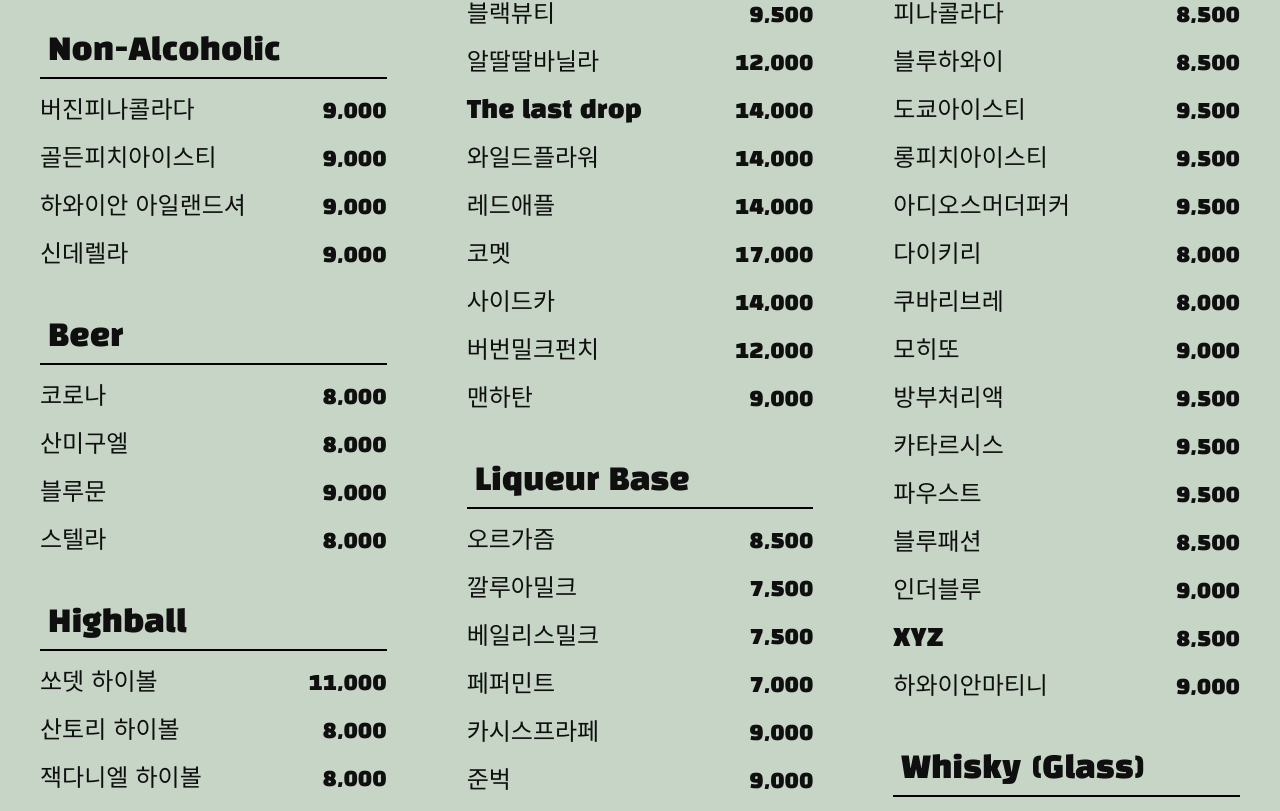
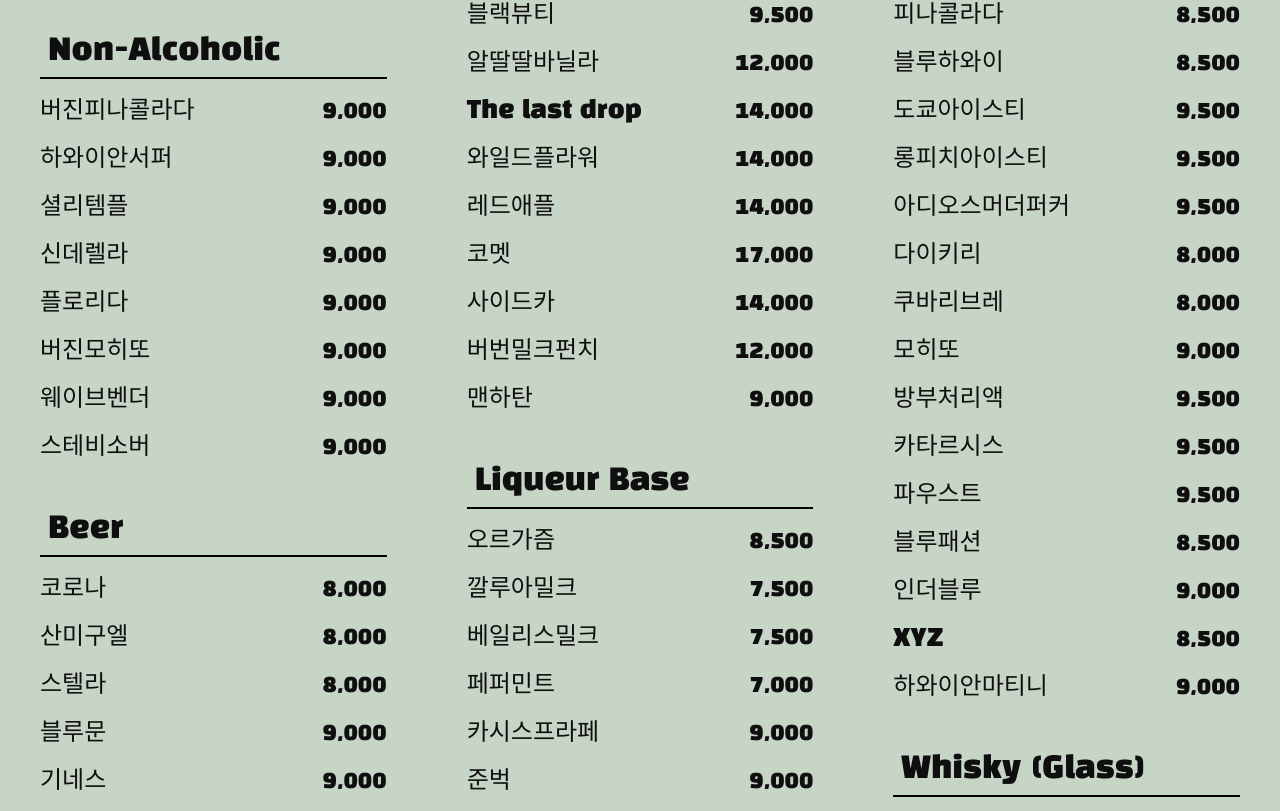
Before and after one commit to jaewoo-ahn/soThat, a React (Create React App) app: page /barmenu in a window 1280 px wide. Shown: the part 1189-2000 px from the top of the page. Built offline with nearby package versions, Linux system fonts and the light colour scheme.

Commit message:
data : liquer base

```diff
--- a/src/data/bar.js
+++ b/src/data/bar.js
@@ -479,10 +479,46 @@ export const barmenu = [
   {
     base: "Non-Alcoholic",
     items: [
-      { name: "버진피나콜라다", price: "9,000" },
-      { name: "골든피치아이스티", price: "9,000" },
-      { name: "하와이안 아일랜드셔", price: "9,000" },
-      { name: "신데렐라", price: "9,000" },
+      {
+        name: "버진피나콜라다",
+        price: "9,000",
+        ingredient: ["코코넛", "파인애플"],
+      },
+      {
+        name: "하와이안서퍼",
+        price: "9,000",
+        ingredient: ["코코넛", "파인애플", "파인애플링"],
+      },
+      {
+        name: "셜리템플",
+        price: "9,000",
+        ingredient: ["진저에일", "석류"],
+      },
+      {
+        name: "신데렐라",
+        price: "9,000",
+        ingredient: ["오렌지쥬스", "파인애플쥬스", "레몬쥬스"],
+      },
+      {
+        name: "플로리다",
+        price: "9,000",
+        ingredient: ["오렌지쥬스", "레몬쥬스", "아로마비터"],
+      },
+      {
+        name: "버진모히또",
+        price: "9,000",
+        ingredient: ["민트", "라임", "토닉워터"],
+      },
+      {
+        name: "웨이브벤더",
+        price: "9,000",
+        ingredient: ["오렌지쥬스", "레몬쥬스", "석류", "진저에일"],
+      },
+      {
+        name: "스테비소버",
+        price: "9,000",
+        ingredient: ["사과쥬스", "크랜베리", "진저에일"],
+      },
     ],
   },
   {
@@ -490,43 +526,171 @@ export const barmenu = [
     items: [
       { name: "코로나", price: "8,000" },
       { name: "산미구엘", price: "8,000" },
+      { name: "스텔라", price: "8,000" },
       { name: "블루문", price: "9,000" },
-      { name: "스텔라", price: "8,000" },
+      { name: "기네스", price: "9,000" },
     ],
   },
   {
     base: "Liqueur Base",
     items: [
-      { name: "오르가즘", price: "8,500" },
-      { name: "깔루아밀크", price: "7,500" },
-      { name: "베일리스밀크", price: "7,500" },
-      { name: "페퍼민트", price: "7,000" },
-      { name: "카시스프라페", price: "9,000" },
-      { name: "준벅", price: "9,000" },
-      { name: "피치크러시", price: "8,500" },
-      { name: "미도리샤워", price: "8,500" },
-      { name: "동해", price: "8,500" },
-      { name: "도화", price: "8,500" },
-      { name: "옥보단", price: "8,500" },
-      { name: "P.S 아이러브유", price: "8,500" },
-      { name: "차이나블루", price: "9,500" },
-      { name: "B-52", price: "11,000" },
-      { name: "Blue sky", price: "11,000" },
-      { name: "집가자 (75도)", price: "9,000" },
-      { name: "테레사", price: "9,000" },
-      { name: "별바다", price: "8,500" },
-      { name: "아이리쉬카밤(2잔)", price: "18,000" },
-      { name: "퍼지네이블", price: "8,500" },
-      { name: "말리부쥬스", price: "8,500" },
-      { name: "영원한 평화", price: "8,500" },
-      { name: "러브포션 NO.9", price: "9,000" },
-      { name: "애플N멜론", price: "9,000" },
-      { name: "카카오피즈", price: "8,500" },
-      { name: "엘더플라워피즈", price: "8,500" },
-      { name: "그래스호퍼", price: "8,500" },
-      { name: "막걸리쉐이크", price: "8,500" },
-      { name: "아마레또샤워", price: "8,500" },
-      { name: "치즈케이크샷(30ml)", price: "4,000" },
+      {
+        name: "오르가즘",
+        price: "8,500",
+        ingredient: ["깔루아", "베일리스", "아마레또", "우유"],
+      },
+      {
+        name: "깔루아밀크",
+        price: "7,500",
+        ingredient: ["깔루아", "우유", "마시멜로"],
+      },
+      {
+        name: "베일리스밀크",
+        price: "7,500",
+        ingredient: ["베일리스", "우유", "마시멜로"],
+      },
+      {
+        name: "페퍼민트",
+        price: "7,000",
+        ingredient: ["페퍼민트", "토닉워터"],
+      },
+      {
+        name: "카시스프라페",
+        price: "9,000",
+        ingredient: ["카시스", "말리부", "복숭아", "오렌지쥬스", "유자"],
+      },
+      {
+        name: "준벅",
+        price: "9,000",
+        ingredient: ["메론", "말리부", "바나나", "유자", "파인애플"],
+      },
+      {
+        name: "피치크러시",
+        price: "8,500",
+        ingredient: ["복숭아", "유자", "크랜베리"],
+      },
+      {
+        name: "미도리샤워",
+        price: "8,500",
+        ingredient: ["미도리", "유자"],
+      },
+      {
+        name: "동해",
+        price: "8,500",
+        ingredient: ["블루큐라소", "복숭아", "라임", "유자", "사좌쥬스"],
+      },
+      {
+        name: "도화",
+        price: "8,500",
+        ingredient: ["복숭아", "오렌지향", "석류", "유자", "사이다"],
+      },
+      {
+        name: "옥보단",
+        price: "8,500",
+        ingredient: ["말리부", "복숭아", "오렌지쥬스", "석류", "설탕"],
+      },
+      {
+        name: "P.S 아이러브유",
+        price: "8,500",
+        ingredient: ["깔루아", "베일리스", "말리부", "우유", "마시멜로"],
+      },
+      {
+        name: "차이나블루",
+        price: "9,500",
+        ingredient: ["리치", "블루큐라소", "자몽쥬스", "유자"],
+      },
+      {
+        name: "B-52",
+        price: "11,000",
+        ingredient: ["깔루아", "베일리스", "그랑마니에", "론디아즈151"],
+      },
+      {
+        name: "Blue sky",
+        price: "11,000",
+        ingredient: ["복숭아", "보드카", "블루큐라소", "우유", "론디아즈151"],
+      },
+      {
+        name: "집가자 (75도)",
+        price: "9,000",
+        ingredient: ["민트", "말리부", "론디아즈151"],
+      },
+      {
+        name: "테레사",
+        price: "9,000",
+        ingredient: ["캄파리", "카시스", "라임"],
+      },
+      {
+        name: "별바다",
+        price: "8,500",
+        ingredient: [
+          "보드카",
+          "복숭아",
+          "블루큐라소",
+          "카시스",
+          "라임",
+          "토닉워터",
+        ],
+      },
+      {
+        name: "아이리쉬카밤(2잔)",
+        price: "18,000",
+        ingredient: ["베일리스", "위스키", "기네스"],
+      },
+      {
+        name: "퍼지네이블",
+        price: "8,500",
+        ingredient: ["복숭아", "오렌지쥬스"],
+      },
+      {
+        name: "말리부쥬스",
+        price: "8,500",
+        ingredient: ["말리부", "오렌지", "파인애플"],
+      },
+      {
+        name: "영원한 평화",
+        price: "8,500",
+        ingredient: ["복숭아", "블루큐라소", "백포도주", "라임"],
+      },
+      {
+        name: "러브포션 NO.9",
+        price: "9,000",
+        ingredient: ["서던컴퍼트", "바나나", "아마레또", "석류", "오렌지쥬스"],
+      },
+      {
+        name: "애플N멜론",
+        price: "9,000",
+        ingredient: ["메론", "애플퍼커", "라임", "사과쥬스"],
+      },
+      {
+        name: "카카오피즈",
+        price: "8,500",
+        ingredient: ["화이트카카오", "토닉워터"],
+      },
+      {
+        name: "엘더플라워피즈",
+        price: "8,500",
+        ingredient: ["엘더플라워", "토닉워터"],
+      },
+      {
+        name: "그래스호퍼",
+        price: "8,500",
+        ingredient: ["화이트카카오", "민트", "우유", "초코시럽"],
+      },
+      {
+        name: "막걸리쉐이크",
+        price: "8,500",
+        ingredient: ["막걸리", "우유", "연유"],
+      },
+      {
+        name: "아마레또샤워",
+        price: "8,500",
+        ingredient: ["아마레또", "유자", "토닉워터"],
+      },
+      {
+        name: "치즈케이크샷(30ml)",
+        price: "4,000",
+        ingredient: ["베일리스", "석류", "파인애플"],
+      },
     ],
   },
   {
```
